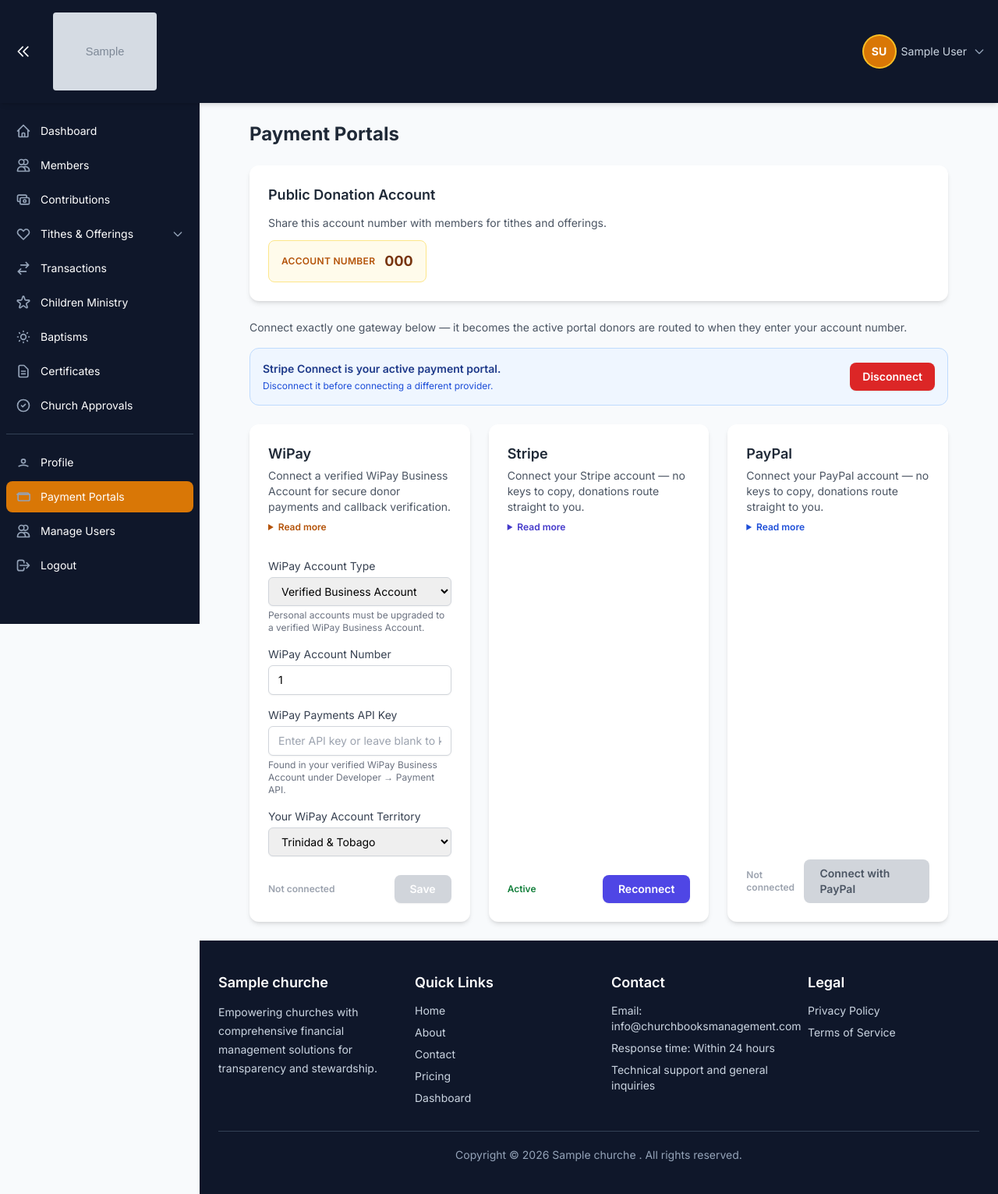
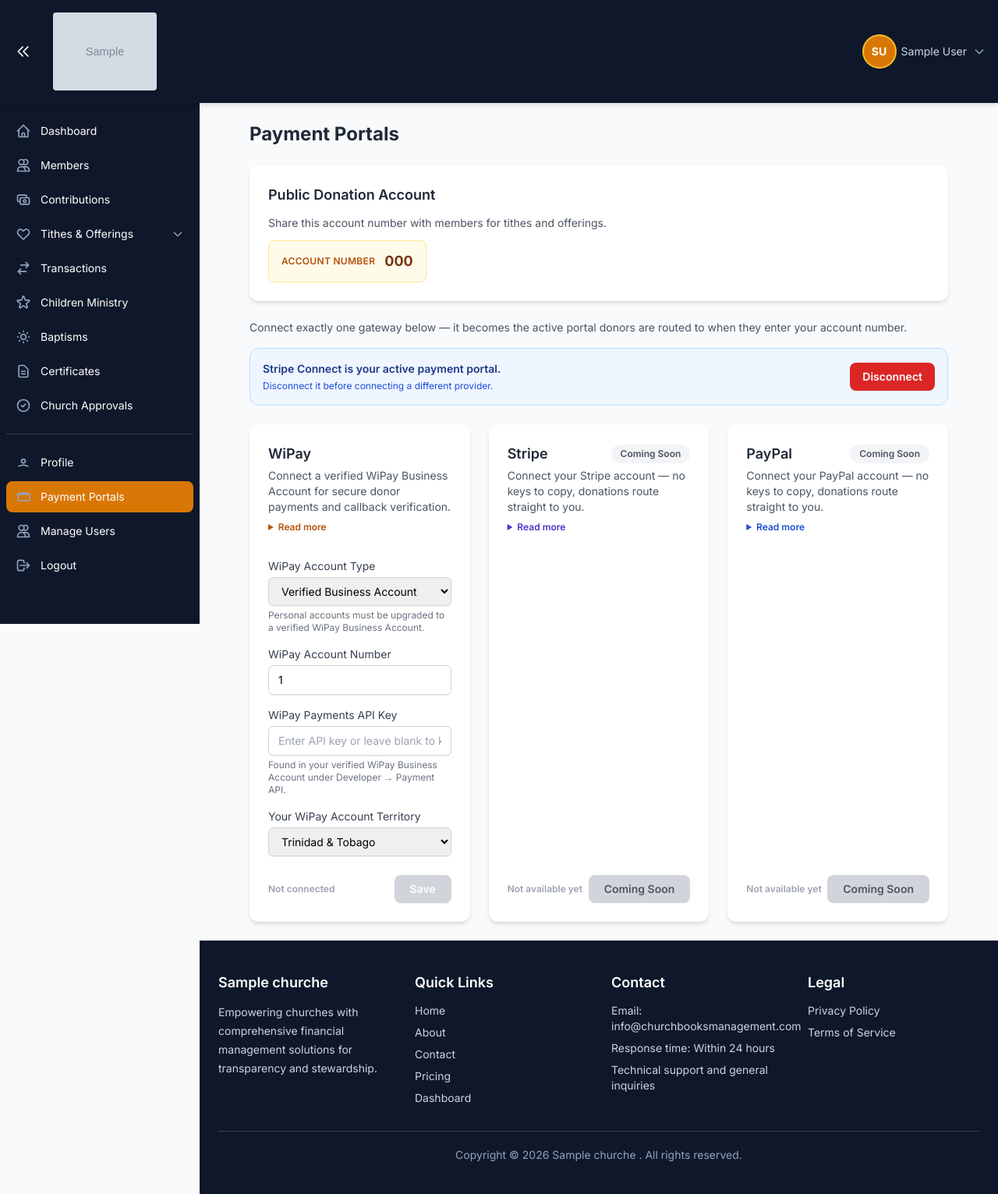
Before and after one commit to grant8827/church-books, a Django app: page /finances/payment-portals/ in a window 1280 px wide. Shown: the whole page at 78% size. Run offline with Django 5.2, Linux system fonts and the light colour scheme; a user stored in the database is signed in; tables that the repository leaves empty hold one stand-in row (values such as "Sample post"); grey boxes marked "Sample" are stand-in pictures; parts of the project's set-up code (start-up, migrations or seed data) failed here and were passed over; some libraries are stand-ins or nearby versions.

Commit message:
Mark Stripe and PayPal as coming soon

```diff
--- a/church_finances/templates/church_finances/payment_portals.html
+++ b/church_finances/templates/church_finances/payment_portals.html
@@ -104,7 +104,10 @@
         </div>
 
         <div class="bg-white rounded-xl shadow-md p-6 flex flex-col">
-            <h3 class="text-lg font-semibold text-gray-800 mb-1">Stripe</h3>
+            <div class="flex items-center justify-between mb-1">
+                <h3 class="text-lg font-semibold text-gray-800">Stripe</h3>
+                <span class="rounded-full bg-gray-100 px-3 py-1 text-xs font-semibold text-gray-600">Coming Soon</span>
+            </div>
             <p class="text-sm text-gray-600">Connect your Stripe account — no keys to copy, donations route straight to you.</p>
             <details class="text-xs text-gray-600 mt-2 mb-4 flex-grow">
                 <summary class="text-indigo-700 hover:text-indigo-800 font-semibold cursor-pointer">Read more</summary>
@@ -117,27 +120,16 @@
             </details>
 
             <div class="pt-2 flex items-center justify-between">
-                <p class="text-xs text-gray-500">
-                    {% if stripe_connected %}
-                        <span class="text-green-700 font-semibold">Active</span>
-                    {% elif has_saved_gateway and gateway.provider == 'stripe' %}
-                        <span class="text-amber-700 font-semibold">Setup incomplete</span>
-                    {% else %}
-                        <span class="text-gray-400 font-semibold">Not connected</span>
-                    {% endif %}
-                </p>
-                {% if has_saved_gateway and gateway.provider != 'stripe' %}
-                    <span class="bg-gray-300 text-gray-600 font-semibold py-2 px-5 rounded-lg text-sm cursor-not-allowed">Connect with Stripe</span>
-                {% else %}
-                    <a href="{% url 'initiate_stripe_connect' %}" class="bg-indigo-600 hover:bg-indigo-700 text-white font-semibold py-2 px-5 rounded-lg shadow-sm transition text-sm">
-                        {% if stripe_connected %}Reconnect{% elif has_saved_gateway and gateway.provider == 'stripe' %}Continue Stripe setup{% else %}Connect with Stripe{% endif %}
-                    </a>
-                {% endif %}
+                <p class="text-xs text-gray-500"><span class="text-gray-400 font-semibold">Not available yet</span></p>
+                <span class="bg-gray-300 text-gray-600 font-semibold py-2 px-5 rounded-lg text-sm cursor-not-allowed">Coming Soon</span>
             </div>
         </div>
 
         <div class="bg-white rounded-xl shadow-md p-6 flex flex-col">
-            <h3 class="text-lg font-semibold text-gray-800 mb-1">PayPal</h3>
+            <div class="flex items-center justify-between mb-1">
+                <h3 class="text-lg font-semibold text-gray-800">PayPal</h3>
+                <span class="rounded-full bg-gray-100 px-3 py-1 text-xs font-semibold text-gray-600">Coming Soon</span>
+            </div>
             <p class="text-sm text-gray-600">Connect your PayPal account — no keys to copy, donations route straight to you.</p>
             <details class="text-xs text-gray-600 mt-2 mb-4 flex-grow">
                 <summary class="text-blue-700 hover:text-blue-800 font-semibold cursor-pointer">Read more</summary>
@@ -150,22 +142,8 @@
             </details>
 
             <div class="pt-2 flex items-center justify-between">
-                <p class="text-xs text-gray-500">
-                    {% if paypal_connected %}
-                        <span class="text-green-700 font-semibold">Active</span>
-                    {% elif has_saved_gateway and gateway.provider == 'paypal' %}
-                        <span class="text-amber-700 font-semibold">Setup incomplete</span>
-                    {% else %}
-                        <span class="text-gray-400 font-semibold">Not connected</span>
-                    {% endif %}
-                </p>
-                {% if has_saved_gateway and gateway.provider != 'paypal' %}
-                    <span class="bg-gray-300 text-gray-600 font-semibold py-2 px-5 rounded-lg text-sm cursor-not-allowed">Connect with PayPal</span>
-                {% else %}
-                    <a href="{% url 'initiate_paypal_connect' %}" class="bg-blue-600 hover:bg-blue-700 text-white font-semibold py-2 px-5 rounded-lg shadow-sm transition text-sm">
-                        {% if paypal_connected %}Reconnect{% elif has_saved_gateway and gateway.provider == 'paypal' %}Continue PayPal setup{% else %}Connect with PayPal{% endif %}
-                    </a>
-                {% endif %}
+                <p class="text-xs text-gray-500"><span class="text-gray-400 font-semibold">Not available yet</span></p>
+                <span class="bg-gray-300 text-gray-600 font-semibold py-2 px-5 rounded-lg text-sm cursor-not-allowed">Coming Soon</span>
             </div>
         </div>
 
```
